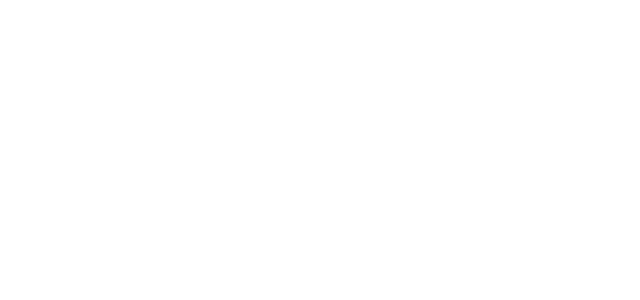
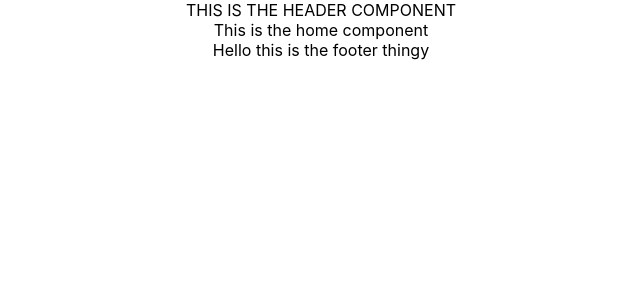
Before and after one commit to SunghunP/frontend-portfolio-react-express, a React (Create React App) app: page / in a window 1280 px wide. Shown: the top 300 px of the page, without its empty margins (319-959 px from the left). Built offline with nearby package versions, Linux system fonts and the light colour scheme.

Commit message:
Setup Routes in App.js

```diff
--- a/src/App.js
+++ b/src/App.js
@@ -1,10 +1,24 @@
-import logo from './logo.svg';
 import './App.css';
+// Import components
+import Header from './components/Header';
+import Footer from './components/Footer';
+import { Route, Routes } from 'react-router-dom'
+import Home from './pages/Home';
+import Projects from './pages/Projects';
+import About from './pages/About';
 
 function App() {
+  const URL = "https://backend-portfolio-sunghunp.herokuapp.com/"
+
   return (
     <div className="App">
-
+      <Header />
+      <Routes>
+        <Route path="/" element={<Home />} />
+        <Route path="/projects/" element={<Projects URL={URL}/> } />
+        <Route path="/about/" element={<About URL={URL} />} />
+      </Routes>
+      <Footer />
     </div>
   );
 }
```
